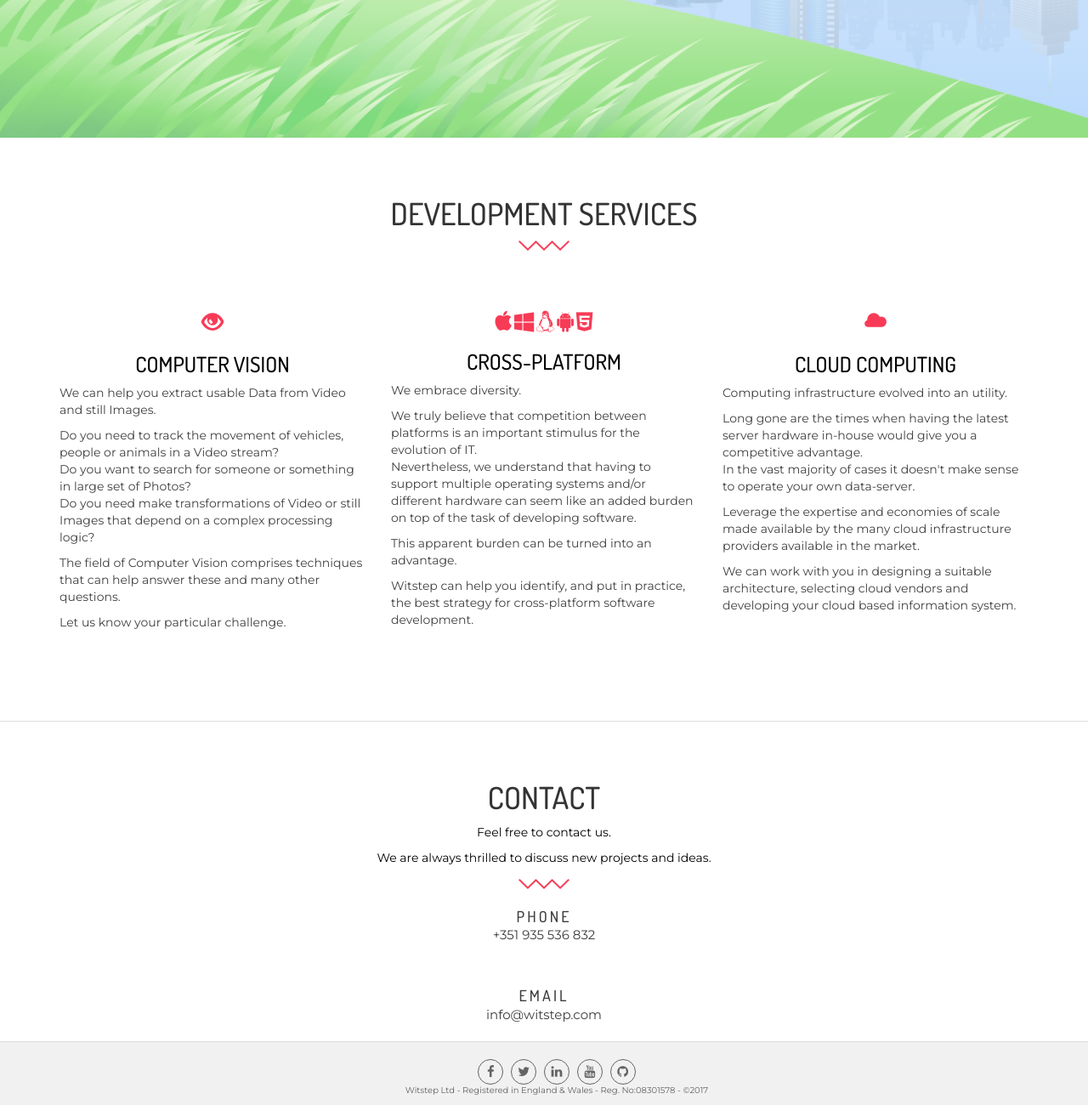
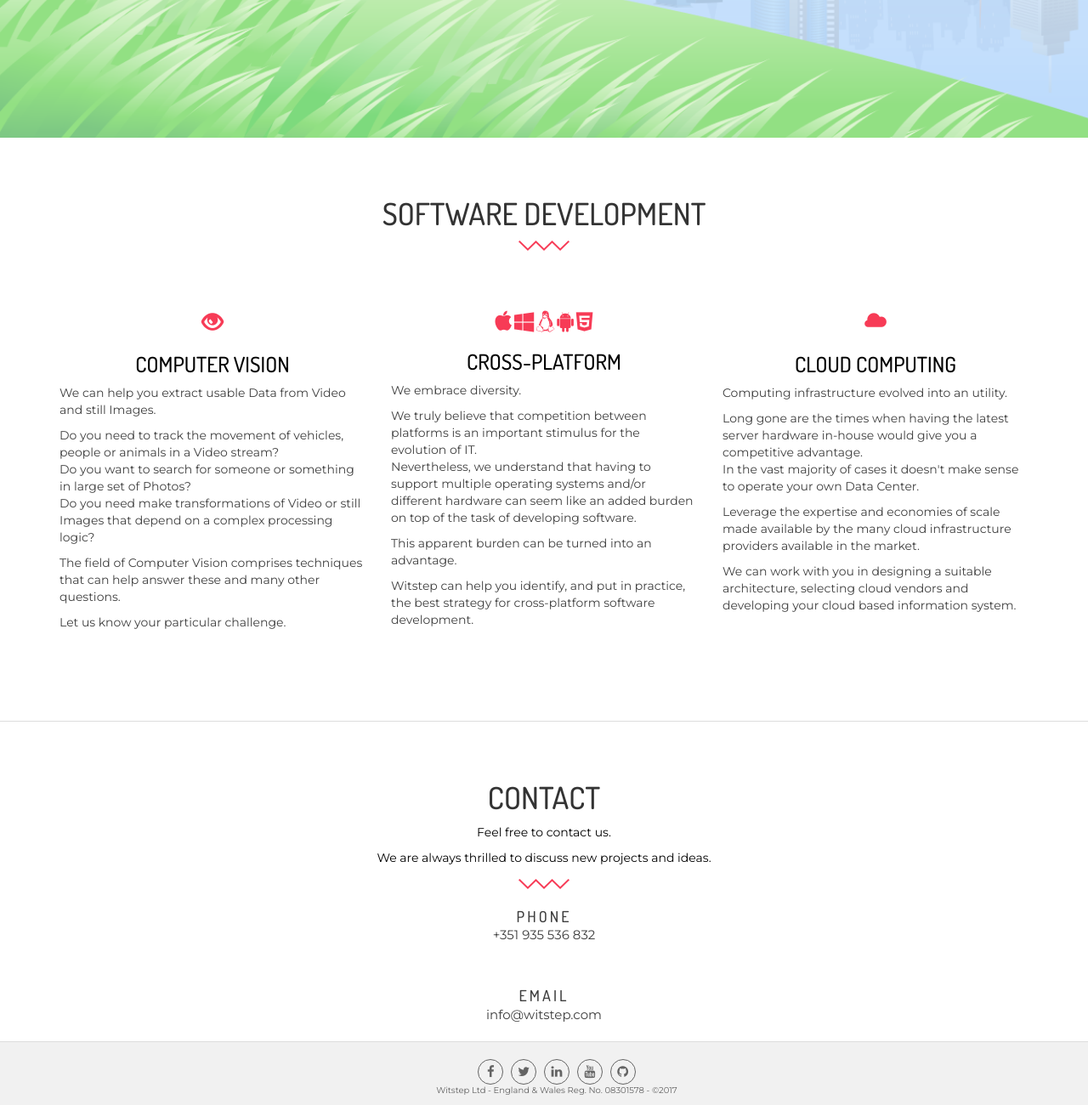
Before and after one commit to witstep/witstep.github.io, a plain HTML site: page index.html in a window 1280 px wide. Shown: the part 414-1714 px from the top of the page at 85% size. Drawn offline with nearby package versions, Linux system fonts and the light colour scheme.

Commit message:
Changed service title and corrected data center mention.

```diff
--- a/index.html
+++ b/index.html
@@ -118,7 +118,7 @@
         	<div class="row">
                 <div class="col-md-12 text-center">
                     <div class="about_title">
-                        <h1>Development Services</h1>
+                        <h1>Software Development</h1>
                         <img src="images/shape.png" alt="">
                     </div>
                 </div>
@@ -172,7 +172,7 @@
                         <p>Computing infrastructure evolved into an utility.</p>
                         <p>
                         	Long gone are the times when having the latest server hardware in-house would give you a competitive advantage.<br/>
-                        	In the vast majority of cases it doesn't make sense to operate your own data-server.
+                        	In the vast majority of cases it doesn't make sense to operate your own Data Center.
 						</p>
 						<p>
                         	Leverage the expertise and economies of scale made available by the many cloud infrastructure providers available in the market.
@@ -234,7 +234,7 @@
             <div class="row">
                 <div class="col-md-12 text-center">
                     <div class="copyright_text wow fadeInUp animated">
-                        <p>Witstep Ltd - Registered in England & Wales - Reg. No:08301578 - &copy;2017</p>
+                        <p>Witstep Ltd - England & Wales Reg. No. 08301578 - &copy;2017</p>
                     </div>
                 </div>
             </div>
```
